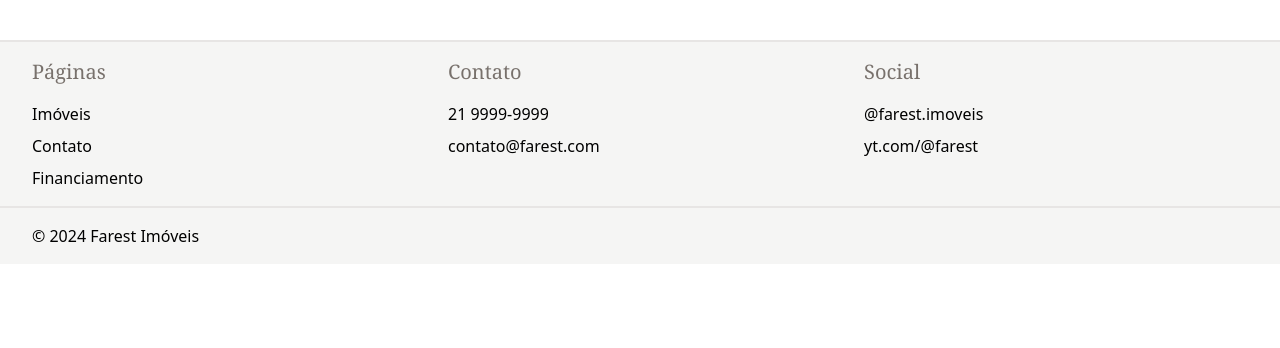
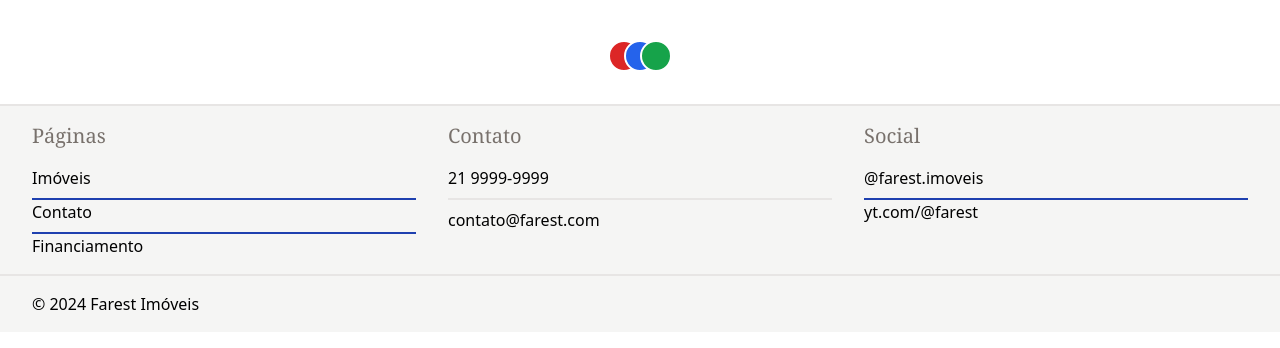
Before and after one commit to Barata-Ribeiro/origamid_tailwind-css, a website: page src/index.html in a window 1280 px wide. Drawn offline with Linux system fonts and the light colour scheme.

Commit message:
0702 Space e Divide

```diff
--- a/src/index.html
+++ b/src/index.html
@@ -7,11 +7,17 @@
     <link href="./output.css" rel="stylesheet" />
   </head>
   <body class="pt-10">
+    <div class="flex justify-center mb-8 -space-x-4">
+      <div class="bg-red-600 border-2 border-white rounded-full size-8"></div>
+      <div class="bg-blue-600 border-2 border-white rounded-full size-8"></div>
+      <div class="bg-green-600 border-2 border-white rounded-full size-8"></div>
+    </div>
+
     <footer class="border-t-2 bg-stone-100 border-stone-200">
       <div class="container grid grid-cols-3 gap-8 py-4">
         <div>
           <h4 class="mb-4 font-serif text-xl text-stone-500">Páginas</h4>
-          <ul class="grid gap-2">
+          <ul class="space-y-2 divide-y-2 divide-blue-800">
             <li><a href="/">Imóveis</a></li>
             <li><a href="/">Contato</a></li>
             <li><a href="/">Financiamento</a></li>
@@ -20,15 +26,15 @@
 
         <div>
           <h4 class="mb-4 font-serif text-xl text-stone-500">Contato</h4>
-          <ul class="grid gap-2">
-            <li>21 9999-9999</li>
-            <li>contato@farest.com</li>
+          <ul class="divide-y-2 divide-stone-200">
+            <li class="pb-2">21 9999-9999</li>
+            <li class="pt-2">contato@farest.com</li>
           </ul>
         </div>
 
         <div>
           <h4 class="mb-4 font-serif text-xl text-stone-500">Social</h4>
-          <ul class="grid gap-2">
+          <ul class="space-y-2 divide-y-2 divide-blue-800">
             <li><a href="/">@farest.imoveis</a></li>
             <li><a href="/">yt.com/@farest</a></li>
           </ul>
```
Also changed, not shown: src/output.css.
